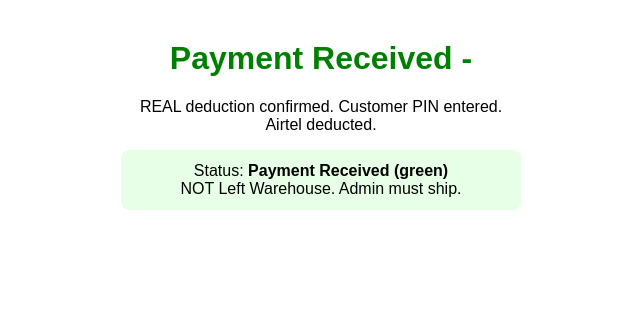
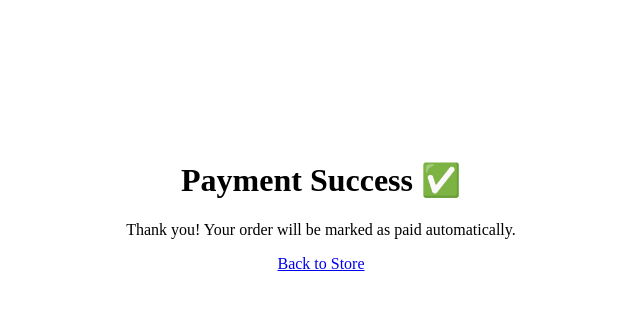
Before and after one commit to felixmtex-bot/felix-real-lenco-payment, a Next.js app: page /success in a window 1280 px wide. Shown: the top 310 px of the page, without its empty margins (319-959 px from the left). Built offline with nearby package versions, Linux system fonts and the light colour scheme.

Commit message:
Update page.jsx

```diff
--- a/app/success/page.jsx
+++ b/app/success/page.jsx
@@ -1,10 +1,11 @@
-"use client";
-import { useSearchParams } from "next/navigation";
-export default function Success(){
-  const params = useSearchParams(); const ref = params.get("ref");
-  return (<div style={{maxWidth:400,margin:"40px auto",textAlign:"center",fontFamily:"sans-serif"}}>
-    <h1 style={{color:"green"}}>Payment Received - {ref}</h1>
-    <p>REAL deduction confirmed. Customer PIN entered. Airtel deducted.</p >
-    <p style={{background:"#e6ffe6",padding:12,borderRadius:8}}>Status: <b>Payment Received (green)</b><br/>NOT Left Warehouse. Admin must ship.</p >
-  </div>);
+export const dynamic = 'force-dynamic';
+
+export default function Success() {
+  return (
+    <div style={{ maxWidth: 600, margin: '100px auto', textAlign: 'center', background: 'white', padding: 40, borderRadius: 12 }}>
+      <h1>Payment Success ✅</h1>
+      <p>Thank you! Your order will be marked as paid automatically.</p >
+      <a href=" ">Back to Store</a >
+    </div>
+  );
 }
```
